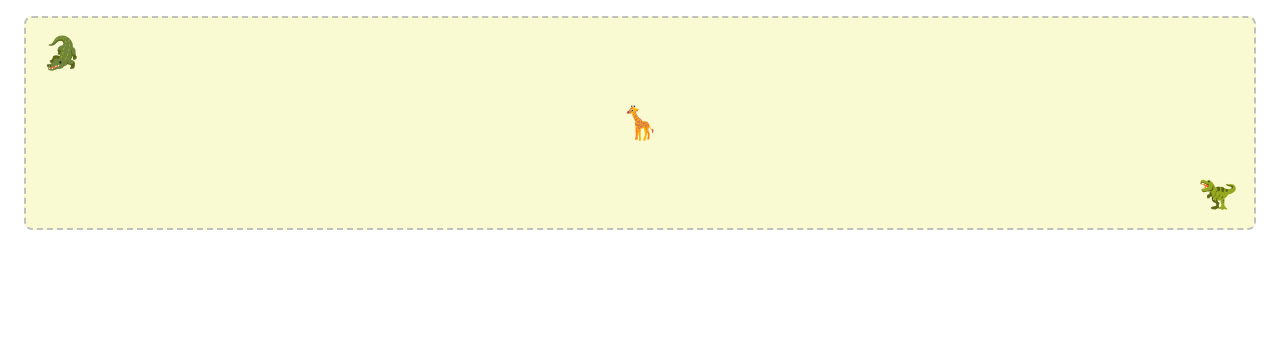
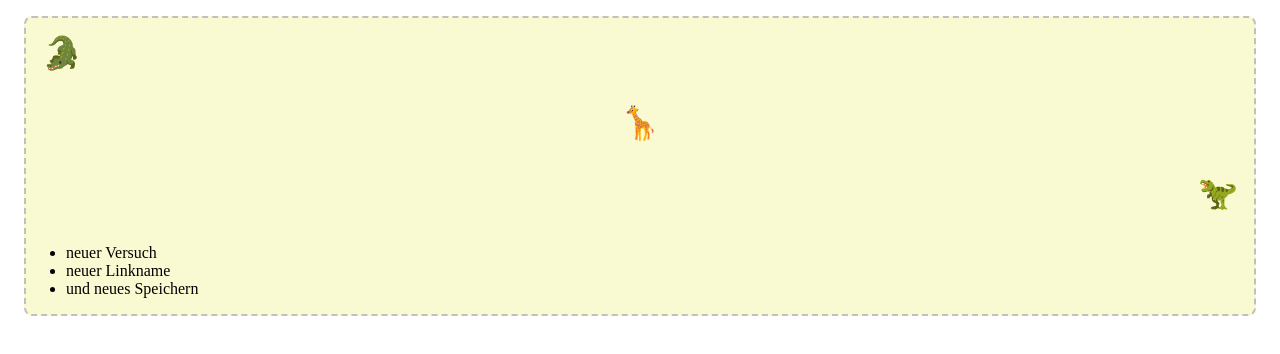
Before and after one commit to Claudia-Siganur/session-notebook-part2, a plain HTML site: page index.html in a window 1280 px wide. Drawn offline with Linux system fonts and the light colour scheme; files that its build step writes are made by us from their sources.

Commit message:
add ul in html

```diff
--- a/index.html
+++ b/index.html
@@ -14,6 +14,11 @@
       <div class="animal crocodile">🐊</div>
       <div class="animal giraffe">🦒</div>
       <div class="animal dino">🦖</div>
+      <ul>
+        <li>neuer Versuch</li>
+        <li>neuer Linkname</li>
+        <li>und neues Speichern</li>
+      </ul>
     </main>
   </body>
 </html>
```
